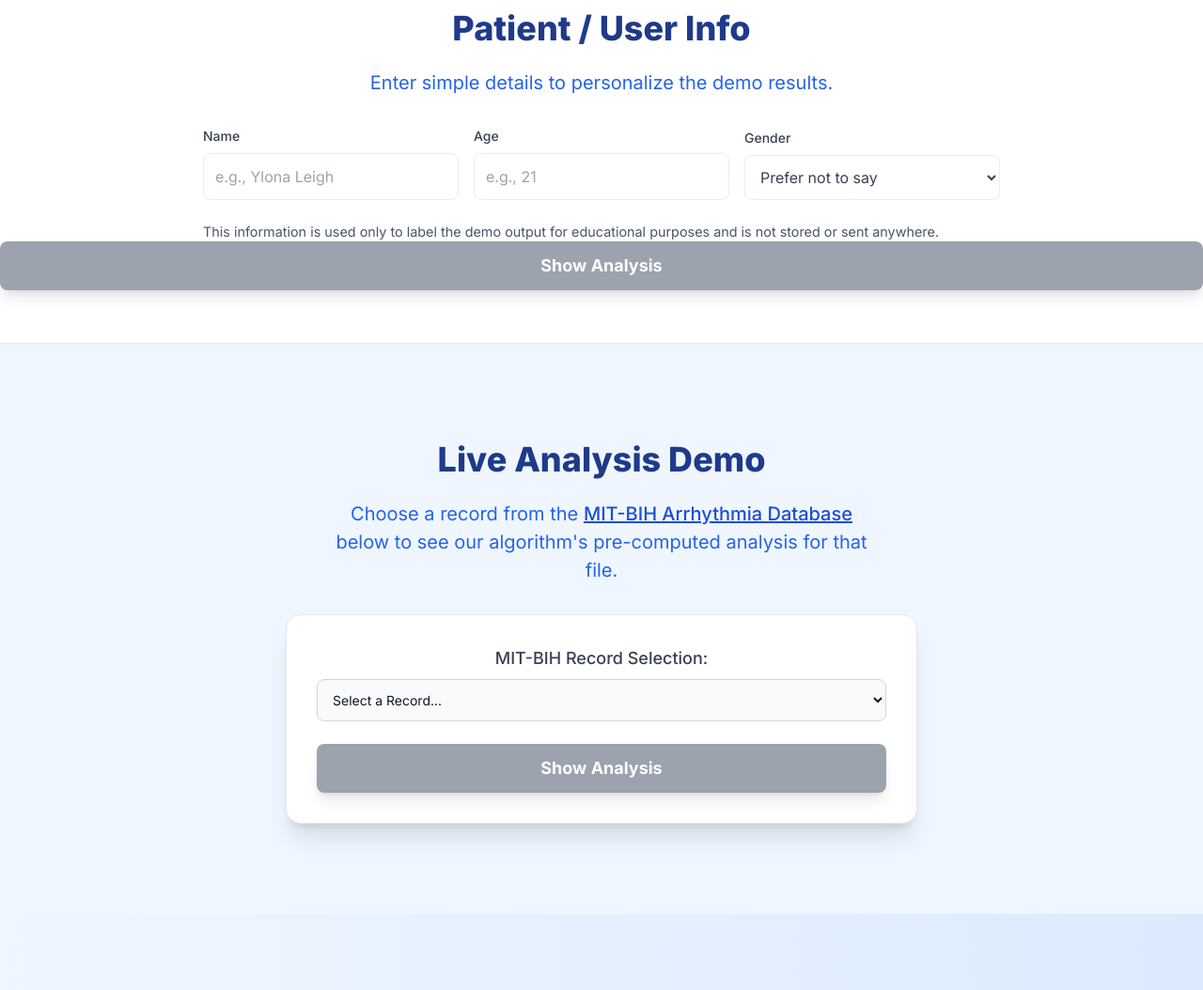
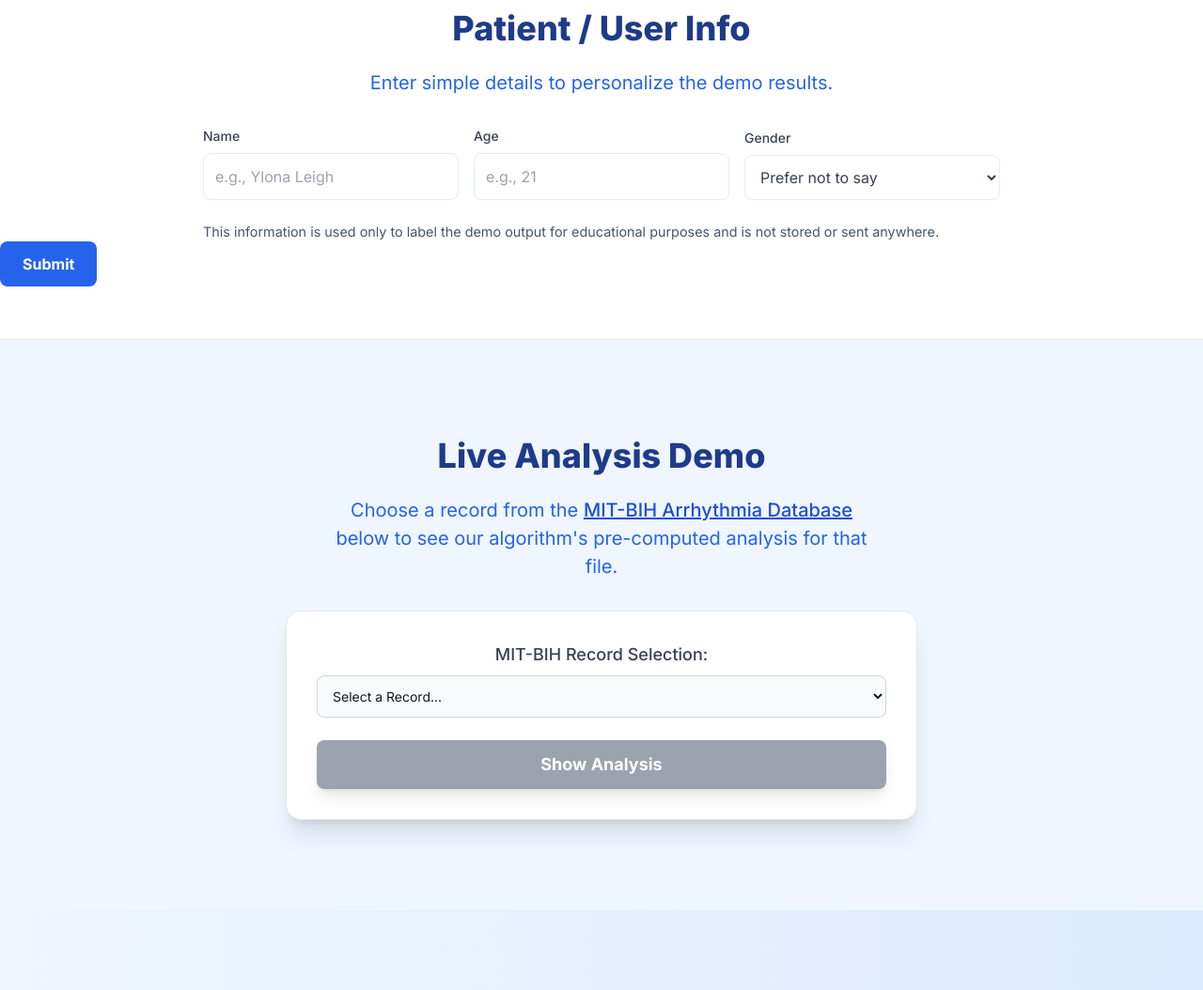
Before and after one commit to shenamariee/BeatSense-Python-Based-Arrhythmia-Detection-Through-Signal-Processing, a plain HTML site: page bs2.html in a window 1280 px wide. Shown: the part 1893-2947 px from the top of the page at 94% size. Drawn offline with nearby package versions, Linux system fonts and the light colour scheme.

Commit message:
Update bs2.html

```diff
--- a/bs2.html
+++ b/bs2.html
@@ -177,8 +177,11 @@ A system for ECG signal processing to detect and classify cardiac arrhythmias us
       </div>
     </form>
   </div>
-  <button id="analyze-button" class="w-full bg-blue-600 text-white font-bold py-3 px-8 rounded-lg text-lg hover:bg-blue-700 transition duration-300 transform hover:scale-105 shadow-lg disabled:bg-gray-400 disabled:cursor-not-allowed" disabled>Show Analysis</button>
 </div>
+  <button class="bg-blue-600 text-white font-bold py-3 px-6 rounded-lg hover:bg-blue-700 transition">
+ Submit
+</button>
+
 </section>
 
 <section id="live-demo" class="py-24 bg-blue-50">
```
